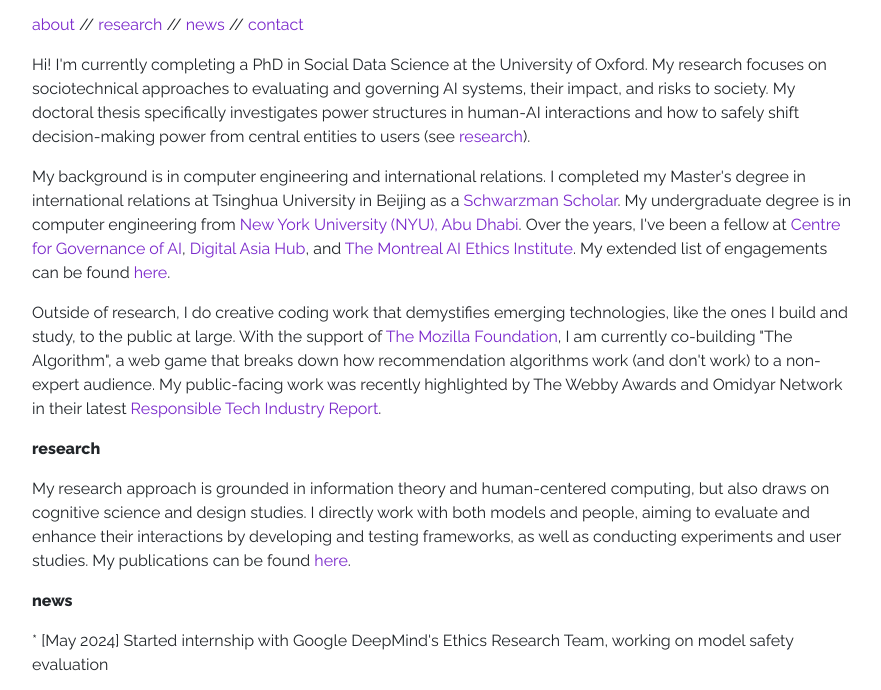
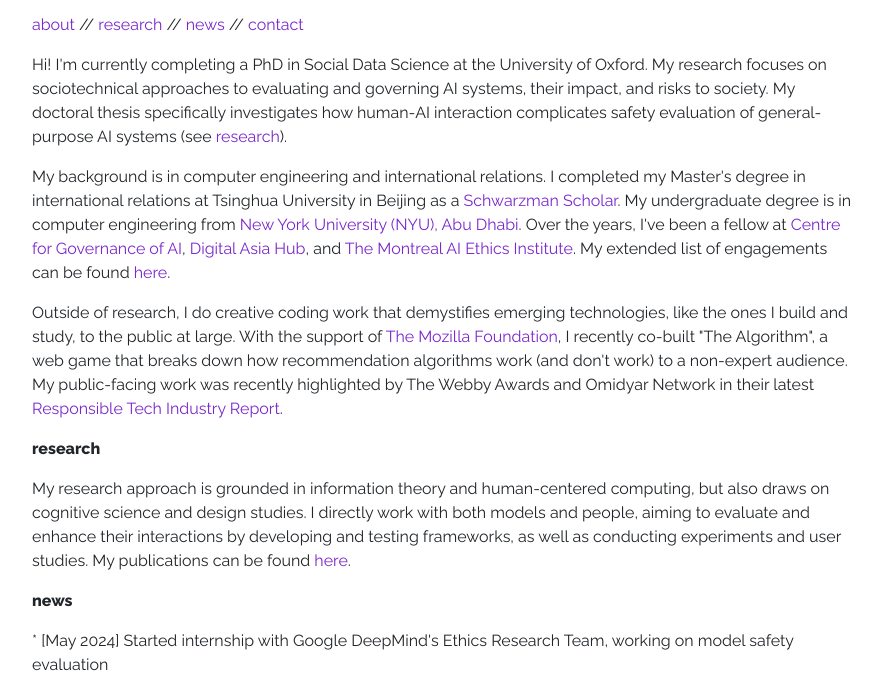
Before and after one commit to lujainibrahim/lujainibrahim.github.io, a website: page index.html in a window 1280 px wide. Shown: the part 87-777 px from the top of the page, without its empty margins (53-934 px from the left). Drawn offline with Linux system fonts and the light colour scheme.

Commit message:
small update

```diff
--- a/index.html
+++ b/index.html
@@ -43,11 +43,11 @@
           color: black;">Lujain Ibrahim</p>
           <p><a href="#about">about</a> // <a href="#research">research</a> // <a href="#news"> news</a> // <a href="#contact">contact</a> </p>
           <section id="about">
-            <p>Hi! I'm currently completing a PhD in Social Data Science at the University of Oxford. My research focuses on sociotechnical approaches to evaluating and governing AI systems, their impact, and risks to society. My doctoral thesis specifically investigates power structures in human-AI interactions and how to safely shift decision-making power from central entities to users (see <a href="#research">research</a>).</p>
+            <p>Hi! I'm currently completing a PhD in Social Data Science at the University of Oxford. My research focuses on sociotechnical approaches to evaluating and governing AI systems, their impact, and risks to society. My doctoral thesis specifically investigates how human-AI interaction complicates safety evaluation of general-purpose AI systems (see <a href="#research">research</a>).</p>
 
             <p>My background is in computer engineering and international relations. I completed my Master's degree in international relations at Tsinghua University in Beijing as a <a href="https://nyuad.nyu.edu/en/news/latest-news/honors-and-awards/2020/december/schwarzman-2022-eng.html" target="_blank">Schwarzman Scholar</a>. My undergraduate degree is in computer engineering from <a href="https://nyuad.nyu.edu/en/research/faculty-labs-and-projects/laboratory-for-computer-human-intelligence.html" target="_blank">New York University (NYU), Abu Dhabi</a>. Over the years, I've been a fellow at <a href="https://www.governance.ai/" target="_blank">Centre for Governance of AI</a>, <a href="https://www.digitalasiahub.org/" target="_blank">Digital Asia Hub</a>, and <a href="https://montrealethics.ai/">The Montreal AI Ethics Institute</a>.  My extended list of engagements can be found <a href="https://www.linkedin.com/in/lujain-ibrahim/" target="_blank">here</a>.
 
-              <p> Outside of research, I do creative coding work that demystifies emerging technologies, like the ones I build and study, to the public at large. With the support of <a href="https://foundation.mozilla.org/en/blog/announcing-11-projects-exploring-ai-and-responsible-design/" target="_blank">The Mozilla Foundation</a>, I am currently co-building "The Algorithm", a web game that breaks down how recommendation algorithms work (and don't work) to a non-expert audience. My public-facing work was recently highlighted by The Webby Awards and Omidyar Network in their latest <a href="https://www.webbyawards.com/news/webby-omidyar-responsible-tech-trend-report/" target="_blank">Responsible Tech Industry Report</a>.</p>
+              <p> Outside of research, I do creative coding work that demystifies emerging technologies, like the ones I build and study, to the public at large. With the support of <a href="https://foundation.mozilla.org/en/blog/announcing-11-projects-exploring-ai-and-responsible-design/" target="_blank">The Mozilla Foundation</a>, I recently co-built "The Algorithm", a web game that breaks down how recommendation algorithms work (and don't work) to a non-expert audience. My public-facing work was recently highlighted by The Webby Awards and Omidyar Network in their latest <a href="https://www.webbyawards.com/news/webby-omidyar-responsible-tech-trend-report/" target="_blank">Responsible Tech Industry Report</a>.</p>
 
           </section>
           </p>
```
